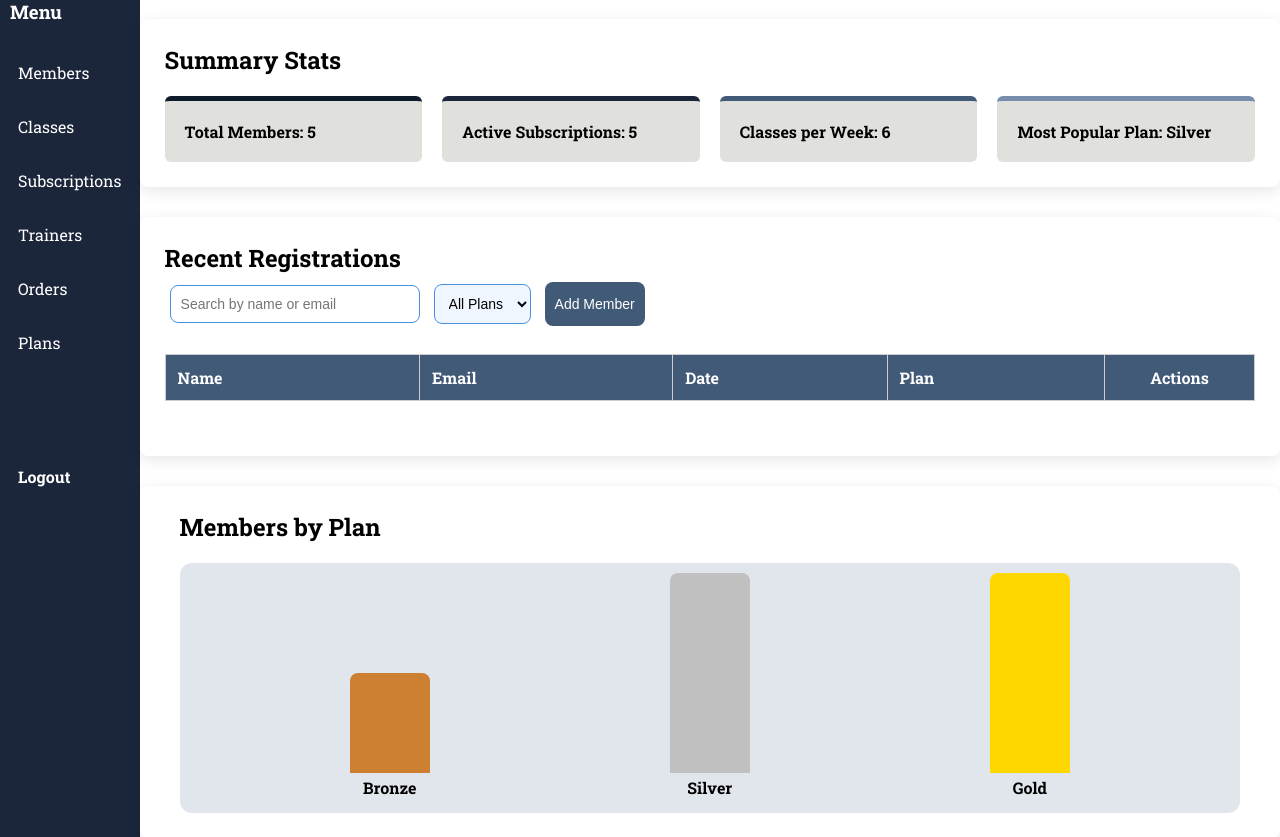
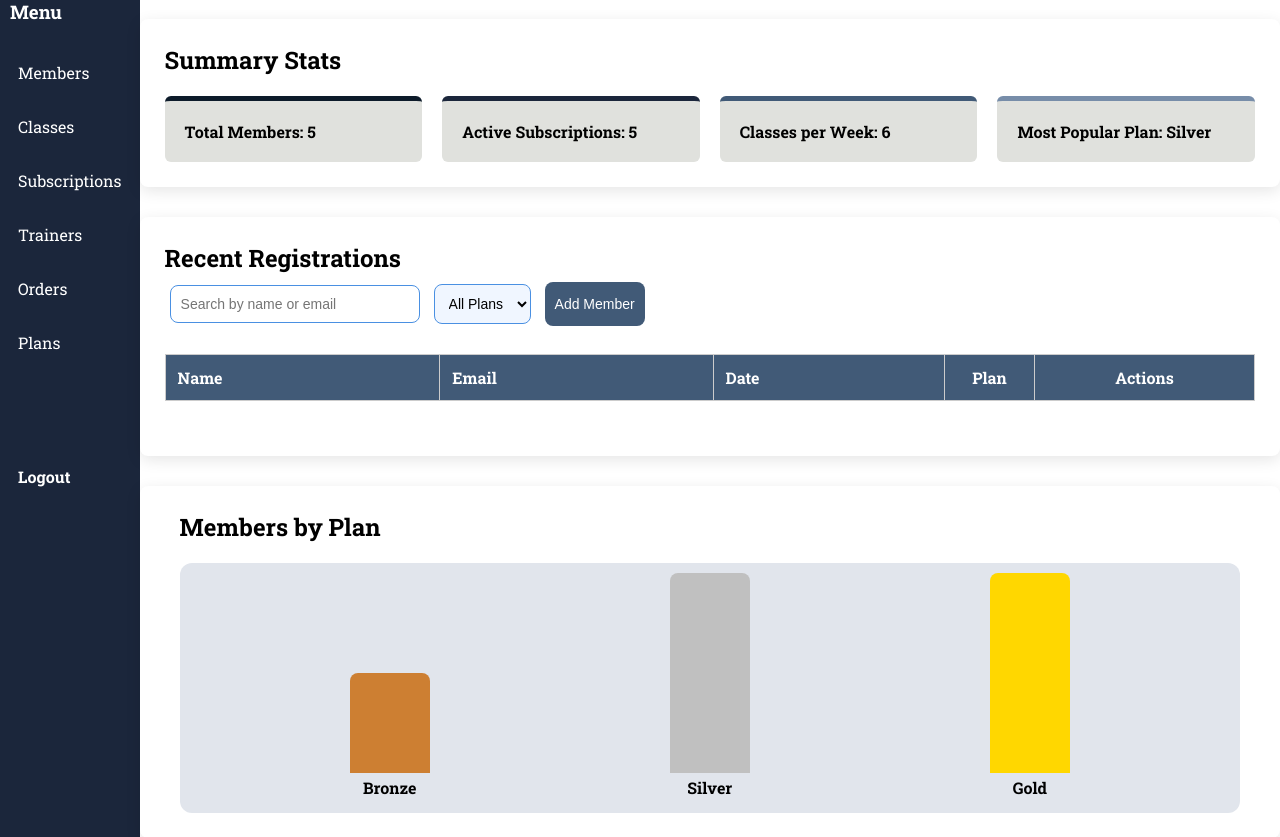
Before and after one commit to MahaDjilah/shefit-club, a PHP site: page /admin-dashboard.html in a window 1280 px wide. Shown: the part 165-1002 px from the top of the page. Run offline with PHP 8.4, Linux system fonts and the light colour scheme; lists and menus that the app fills with data are empty.

Commit message:
mise à jour du projet

```diff
--- a/style.project.css
+++ b/style.project.css
@@ -1516,18 +1516,19 @@ a{
     background:#778da9b9;
 }
 
-/* --------- ACTION COLUMN (EDIT / DELETE) --------- */
+/* --------- ACTION COLUMN (EDIT / DELETE / BAN) --------- */
 .activity-dashboard th:last-child,
 .activity-dashboard td:last-child {
-    width: 150px;
+    width: 220px;
     text-align: center;
-}
-
-/* BUTTONS INSIDE LAST COLUMN */
-.activity-dashboard td:last-child {
-    display: flex;
-    justify-content: center;
-    gap: 8px;
+    white-space: nowrap;
+}
+
+/* Status column (second to last) */
+.activity-dashboard th:nth-last-child(2),
+.activity-dashboard td:nth-last-child(2) {
+    width: 90px;
+    text-align: center;
 }
 
 /* EDIT BUTTON */
```
